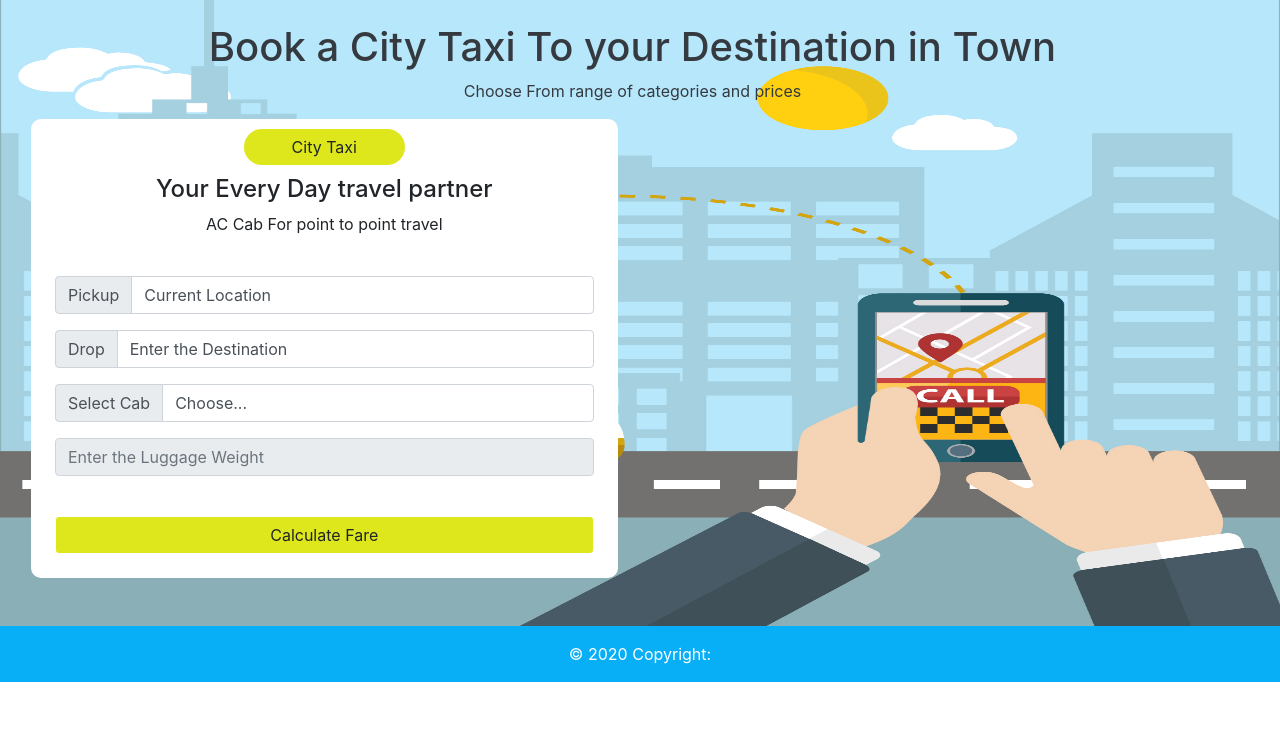
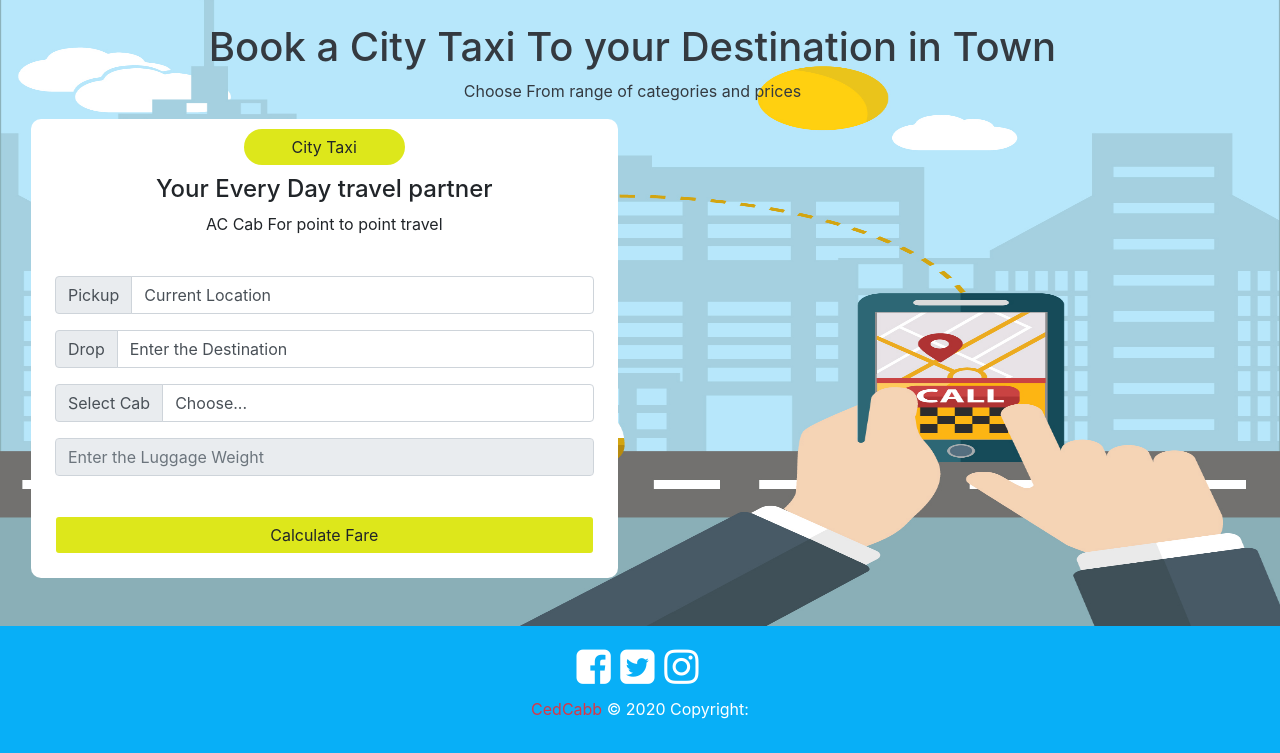
Before and after one commit to SumitKumarPandey-CEDCOSS/CedCab, a PHP site: page /training/ in a window 1280 px wide. Shown: the part 117-870 px from the top of the page. Before the commit the page ends 799 px from the top, so only its background shows below. Run offline with PHP 8.4, Linux system fonts and the light colour scheme; some libraries are stand-ins or nearby versions.

Commit message:
final commit

```diff
--- a/index.html
+++ b/index.html
@@ -18,6 +18,10 @@
         crossorigin="anonymous"></script>
 
     <script type="text/javascript" src="http://ajax.googleapis.com/ajax/libs/jquery/1.8.3/jquery.min.js"></script>
+
+    <!-- fontawesome CSS -->
+    <link href="http://cdnjs.cloudflare.com/ajax/libs/font-awesome/4.3.0/css/font-awesome.css" rel="stylesheet"
+        type='text/css'>
 
     <!-- CSS -->
     <link rel="stylesheet" href="style.css">
@@ -140,7 +144,11 @@
 
             <!-- Copyright -->
 
-            <div class="footer-copyright text-center py-3 text-white color">© 2020 Copyright:
+            <div class="footer-copyright text-center py-3 text-white color font">
+                <i class="fa fa-facebook-square" aria-hidden="true"></i>
+                <i class="fa fa-twitter-square" aria-hidden="true"></i>
+                <i class="fa fa-instagram" aria-hidden="true"></i>
+                <p><span class="text-danger">CedCabb</span> © 2020 Copyright:</p>
             </div>
             <!-- Copyright -->
 
--- a/style.css
+++ b/style.css
@@ -24,6 +24,10 @@
 .color {
     background-color: #08AFF7;
 }
+.font i{
+    padding:5px 5px 10px 0;
+    font-size: 40px;
+}
 .cd {
     height: auto;
     display: flex;
```
